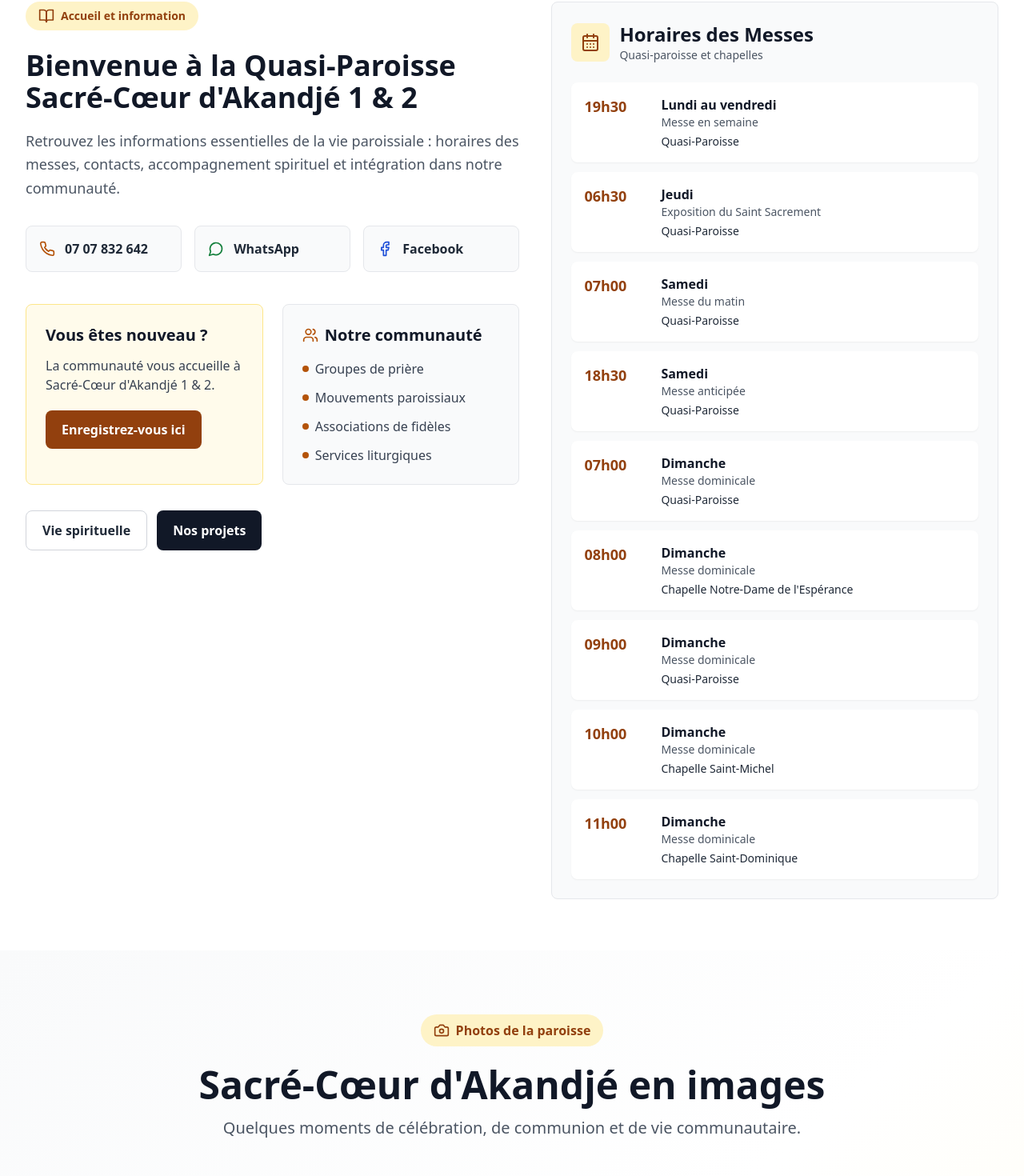
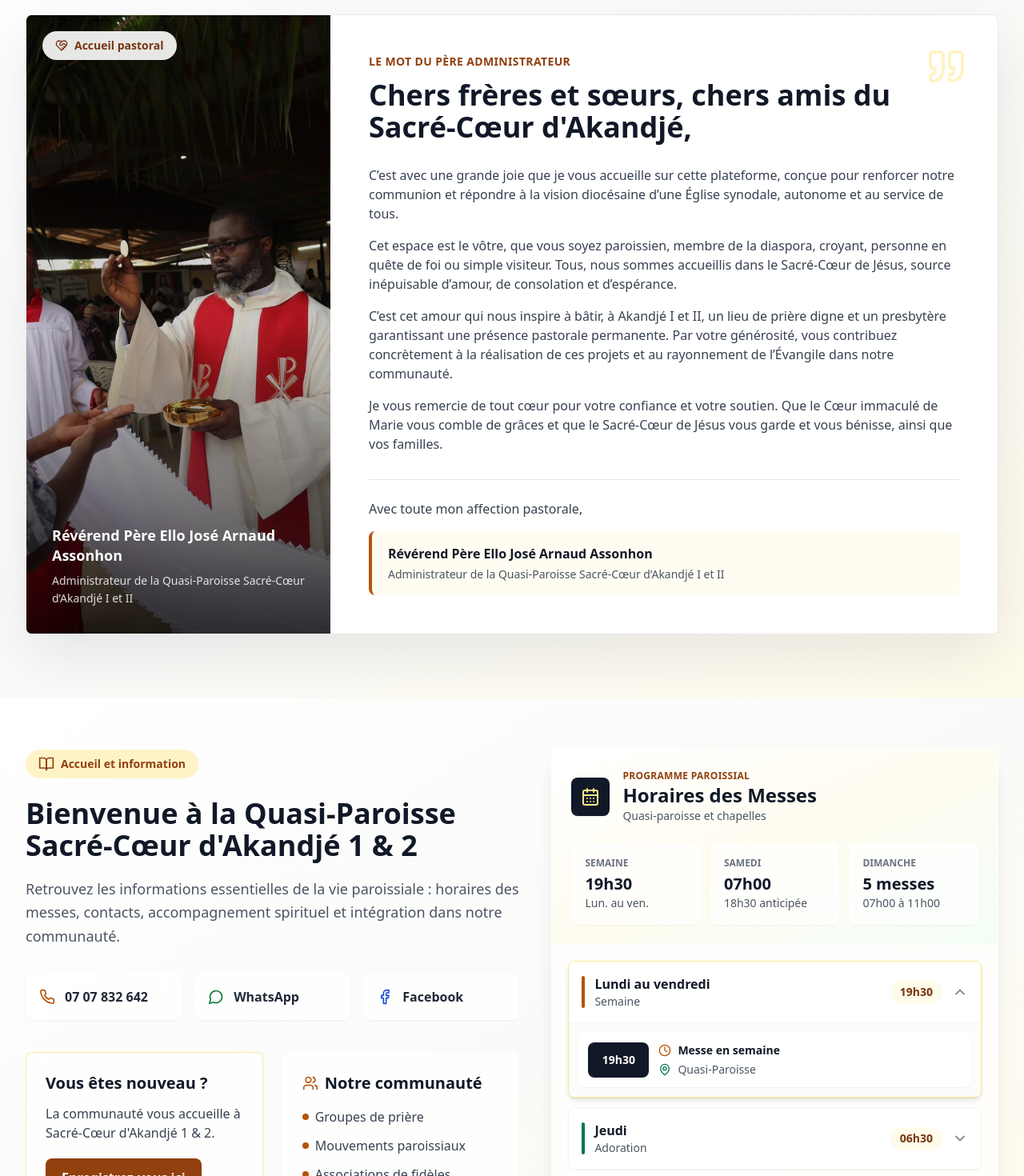
Before and after one commit to LordWinNgoran/akandje_church, a React (Vite) app: page / in a window 1280 px wide. Shown: the part 862-2332 px from the top of the page at 80% size. Built offline with nearby package versions, Linux system fonts and the light colour scheme; no server answers; the database is empty.

Commit message:
Add AdministratorMessage component and update various sections for clarity and consistency

```diff
--- a/src/App.tsx
+++ b/src/App.tsx
@@ -2,6 +2,7 @@ import { useState } from 'react';
 import { LanguageProvider } from './contexts/LanguageContext';
 import Header from './components/Header';
 import Hero from './components/Hero';
+import AdministratorMessage from './components/AdministratorMessage';
 import ParishHomeInfo from './components/ParishHomeInfo';
 import SpiritualLifePage from './components/SpiritualLifePage';
 import ChurchGallery from './components/ChurchGallery';
@@ -39,6 +40,8 @@ function App() {
               onDonate={() => setCurrentPage('donate')}
               onProjects={() => setCurrentPage('projects')}
             />
+
+            <AdministratorMessage />
 
             <ParishHomeInfo
               onProjects={() => setCurrentPage('projects')}
--- /dev/null
+++ b/src/components/AdministratorMessage.tsx
@@ -0,0 +1,75 @@
+import { HeartHandshake, Quote } from 'lucide-react';
+import administratorPhoto from '../assets/parish-eucharist.jpeg';
+
+const messageParagraphs = [
+  'C’est avec une grande joie que je vous accueille sur cette plateforme, conçue pour renforcer notre communion et répondre à la vision diocésaine d’une Église synodale, autonome et au service de tous.',
+  'Cet espace est le vôtre, que vous soyez paroissien, membre de la diaspora, croyant, personne en quête de foi ou simple visiteur. Tous, nous sommes accueillis dans le Sacré-Cœur de Jésus, source inépuisable d’amour, de consolation et d’espérance.',
+  'C’est cet amour qui nous inspire à bâtir, à Akandjé I et II, un lieu de prière digne et un presbytère garantissant une présence pastorale permanente. Par votre générosité, vous contribuez concrètement à la réalisation de ces projets et au rayonnement de l’Évangile dans notre communauté.',
+  'Je vous remercie de tout cœur pour votre confiance et votre soutien. Que le Cœur immaculé de Marie vous comble de grâces et que le Sacré-Cœur de Jésus vous garde et vous bénisse, ainsi que vos familles.',
+];
+
+export default function AdministratorMessage() {
+  return (
+    <section className="bg-gradient-to-br from-white via-stone-50 to-amber-50 py-16 sm:py-20">
+      <div className="mx-auto max-w-7xl px-4 sm:px-6 lg:px-8">
+        <div className="overflow-hidden rounded-lg border border-stone-200/80 bg-white shadow-[0_24px_70px_rgba(31,41,55,0.10)]">
+          <div className="grid lg:grid-cols-[380px_1fr]">
+            <aside className="relative min-h-[360px] bg-stone-900 sm:min-h-[440px] lg:min-h-full">
+              <img
+                src={administratorPhoto}
+                alt="Révérend Père Ello José Arnaud Assonhon"
+                className="absolute inset-0 h-full w-full object-cover object-center brightness-105 contrast-105 saturate-105"
+              />
+              <div className="absolute inset-0 bg-gradient-to-t from-black/80 via-black/20 to-black/10" />
+
+              <div className="absolute left-5 top-5 inline-flex items-center gap-2 rounded-full bg-white/90 px-4 py-2 text-sm font-semibold text-amber-900 shadow-sm backdrop-blur">
+                <HeartHandshake className="h-4 w-4" />
+                Accueil pastoral
+              </div>
+
+              <div className="absolute inset-x-0 bottom-0 p-6 text-white sm:p-8">
+                <p className="text-lg font-bold leading-snug">
+                  Révérend Père Ello José Arnaud Assonhon
+                </p>
+                <p className="mt-2 max-w-xs text-sm leading-relaxed text-white/85">
+                  Administrateur de la Quasi-Paroisse Sacré-Cœur d’Akandjé I et II
+                </p>
+              </div>
+            </aside>
+
+            <article className="relative p-7 sm:p-9 lg:p-12">
+              <Quote className="absolute right-7 top-7 h-12 w-12 text-amber-100 sm:right-10 sm:top-10" />
+
+              <div className="relative">
+                <p className="text-sm font-semibold uppercase tracking-wide text-amber-800">
+                  Le mot du Père Administrateur
+                </p>
+                <h2 className="mt-3 max-w-3xl text-3xl font-bold leading-tight text-gray-900 sm:text-4xl">
+                  Chers frères et sœurs, chers amis du Sacré-Cœur d'Akandjé,
+                </h2>
+
+                <div className="mt-7 space-y-4 text-[15.5px] leading-7 text-gray-700 sm:text-base">
+                  {messageParagraphs.map((paragraph) => (
+                    <p key={paragraph}>{paragraph}</p>
+                  ))}
+                </div>
+
+                <div className="mt-8 border-t border-stone-200 pt-6">
+                  <p className="text-gray-700">Avec toute mon affection pastorale,</p>
+                  <div className="mt-4 rounded-lg border-l-4 border-amber-700 bg-amber-50/70 px-5 py-4">
+                    <p className="font-bold text-gray-900">
+                      Révérend Père Ello José Arnaud Assonhon
+                    </p>
+                    <p className="mt-1 text-sm text-gray-600">
+                      Administrateur de la Quasi-Paroisse Sacré-Cœur d’Akandjé I et II
+                    </p>
+                  </div>
+                </div>
+              </div>
+            </article>
+          </div>
+        </div>
+      </div>
+    </section>
+  );
+}
--- a/src/components/Footer.tsx
+++ b/src/components/Footer.tsx
@@ -18,9 +18,9 @@ export default function Footer({ onNavigate }: FooterProps) {
               <img src={logo} alt="Logo Sacré-Cœur d'Akandjé" className="h-20 w-20 object-contain" />
               <div>
                 <p className="mb-1 text-xs font-semibold uppercase tracking-wide text-amber-400">
-                  Église Catholique de l’Archidiocèse d’Abidjan
+                  ARCHIDIOCESE D'ABIDJAN
                 </p>
-                <h3 className="text-xl font-bold">Sacré-Cœur d'Akandjé</h3>
+                <h3 className="text-xl font-bold">Sacré-Coeur d'Akandjé 1&2</h3>
                 <p className="text-sm text-gray-400">Quasi-Paroisse</p>
               </div>
             </div>
--- a/src/components/Header.tsx
+++ b/src/components/Header.tsx
@@ -28,9 +28,9 @@ export default function Header({ onNavigate, currentPage }: HeaderProps) {
 
             <div className="leading-tight">
               <p className="mb-1 text-[10px] font-semibold uppercase tracking-wide text-amber-700">
-                Église Catholique de l’Archidiocèse d’Abidjan
+                ARCHIDIOCESE D'ABIDJAN
               </p>
-              <h1 className="text-xl font-bold text-gray-900">Sacré-Cœur d'Akandjé</h1>
+              <h1 className="text-xl font-bold text-gray-900">Sacré-Coeur d'Akandjé 1&2</h1>
               <p className="text-xs text-gray-600">Quasi-Paroisse</p>
             </div>
           </div>
--- a/src/components/ParishHomeInfo.tsx
+++ b/src/components/ParishHomeInfo.tsx
@@ -1,7 +1,10 @@
 import {
   BookOpen,
   CalendarDays,
+  ChevronDown,
+  Clock,
   Facebook,
+  MapPin,
   MessageCircle,
   Phone,
   Users,
@@ -12,60 +15,83 @@ interface ParishHomeInfoProps {
   onSpiritual: () => void;
 }
 
-const massTimes = [
+const massGroups = [
   {
     day: 'Lundi au vendredi',
+    highlight: '19h30',
+    label: 'Semaine',
+    accent: 'bg-amber-700',
+    masses: [
+      {
         detail: 'Messe en semaine',
         time: '19h30',
         place: 'Quasi-Paroisse',
       },
+    ],
+  },
   {
     day: 'Jeudi',
+    highlight: '06h30',
+    label: 'Adoration',
+    accent: 'bg-emerald-700',
+    masses: [
+      {
         detail: 'Exposition du Saint Sacrement',
         time: '06h30',
         place: 'Quasi-Paroisse',
       },
+    ],
+  },
   {
     day: 'Samedi',
+    highlight: '07h00 / 18h30',
+    label: 'Samedi',
+    accent: 'bg-sky-700',
+    masses: [
+      {
         detail: 'Messe du matin',
         time: '07h00',
         place: 'Quasi-Paroisse',
       },
       {
-    day: 'Samedi',
         detail: 'Messe anticipée',
         time: '18h30',
         place: 'Quasi-Paroisse',
       },
+    ],
+  },
   {
     day: 'Dimanche',
+    highlight: '07h00 - 11h00',
+    label: 'Dimanche',
+    accent: 'bg-rose-700',
+    masses: [
+      {
         detail: 'Messe dominicale',
         time: '07h00',
         place: 'Quasi-Paroisse',
       },
       {
-    day: 'Dimanche',
         detail: 'Messe dominicale',
         time: '08h00',
         place: "Chapelle Notre-Dame de l'Espérance",
       },
       {
-    day: 'Dimanche',
         detail: 'Messe dominicale',
         time: '09h00',
         place: 'Quasi-Paroisse',
       },
       {
-    day: 'Dimanche',
         detail: 'Messe dominicale',
         time: '10h00',
         place: 'Chapelle Saint-Michel',
       },
       {
-    day: 'Dimanche',
         detail: 'Messe dominicale',
         time: '11h00',
         place: 'Chapelle Saint-Dominique',
+      },
+    ],
   },
 ];
 
@@ -78,7 +104,7 @@ const communityItems = [
 
 export default function ParishHomeInfo({ onProjects, onSpiritual }: ParishHomeInfoProps) {
   return (
-    <section className="bg-white py-16">
+    <section className="bg-gradient-to-br from-white via-stone-50 to-amber-50 py-16">
       <div className="mx-auto max-w-7xl px-4 sm:px-6 lg:px-8">
         <div className="grid gap-10 lg:grid-cols-[1.05fr_0.95fr]">
           <div>
@@ -99,7 +125,7 @@ export default function ParishHomeInfo({ onProjects, onSpiritual }: ParishHomeIn
             <div className="mt-8 grid gap-4 sm:grid-cols-3">
               <a
                 href="tel:+2250707832642"
-                className="flex items-center gap-3 rounded-lg border border-gray-200 bg-gray-50 px-4 py-4 text-gray-800 transition-colors hover:border-amber-300 hover:bg-amber-50"
+                className="flex items-center gap-3 rounded-lg border border-white/80 bg-white/70 px-4 py-4 text-gray-800 shadow-sm backdrop-blur-md transition-colors hover:border-amber-300 hover:bg-white"
               >
                 <Phone className="h-5 w-5 text-amber-700" />
                 <span className="font-semibold">07 07 832 642</span>
@@ -108,7 +134,7 @@ export default function ParishHomeInfo({ onProjects, onSpiritual }: ParishHomeIn
                 href="https://wa.me/2250707832642"
                 target="_blank"
                 rel="noreferrer"
-                className="flex items-center gap-3 rounded-lg border border-gray-200 bg-gray-50 px-4 py-4 text-gray-800 transition-colors hover:border-amber-300 hover:bg-amber-50"
+                className="flex items-center gap-3 rounded-lg border border-white/80 bg-white/70 px-4 py-4 text-gray-800 shadow-sm backdrop-blur-md transition-colors hover:border-amber-300 hover:bg-white"
               >
                 <MessageCircle className="h-5 w-5 text-green-700" />
                 <span className="font-semibold">WhatsApp</span>
@@ -117,7 +143,7 @@ export default function ParishHomeInfo({ onProjects, onSpiritual }: ParishHomeIn
                 href="https://www.facebook.com/"
                 target="_blank"
                 rel="noreferrer"
-                className="flex items-center gap-3 rounded-lg border border-gray-200 bg-gray-50 px-4 py-4 text-gray-800 transition-colors hover:border-amber-300 hover:bg-amber-50"
+                className="flex items-center gap-3 rounded-lg border border-white/80 bg-white/70 px-4 py-4 text-gray-800 shadow-sm backdrop-blur-md transition-colors hover:border-amber-300 hover:bg-white"
               >
                 <Facebook className="h-5 w-5 text-blue-700" />
                 <span className="font-semibold">Facebook</span>
@@ -125,7 +151,7 @@ export default function ParishHomeInfo({ onProjects, onSpiritual }: ParishHomeIn
             </div>
 
             <div className="mt-10 grid gap-6 sm:grid-cols-2">
-              <div className="rounded-lg border border-amber-200 bg-amber-50 p-6">
+              <div className="rounded-lg border border-amber-200/80 bg-white/70 p-6 shadow-sm backdrop-blur-md">
                 <h3 className="text-xl font-bold text-gray-900">Vous êtes nouveau ?</h3>
                 <p className="mt-3 text-gray-700">
                   La communauté vous accueille à Sacré-Cœur d'Akandjé 1 & 2.
@@ -140,7 +166,7 @@ export default function ParishHomeInfo({ onProjects, onSpiritual }: ParishHomeIn
                 </a>
               </div>
 
-              <div className="rounded-lg border border-gray-200 bg-gray-50 p-6">
+              <div className="rounded-lg border border-white/80 bg-white/70 p-6 shadow-sm backdrop-blur-md">
                 <h3 className="flex items-center gap-2 text-xl font-bold text-gray-900">
                   <Users className="h-5 w-5 text-amber-700" />
                   Notre communauté
@@ -172,30 +198,86 @@ export default function ParishHomeInfo({ onProjects, onSpiritual }: ParishHomeIn
             </div>
           </div>
 
-          <div className="rounded-lg border border-gray-200 bg-gray-50 p-6">
-            <div className="mb-6 flex items-center gap-3">
-              <div className="rounded-lg bg-amber-100 p-3">
-                <CalendarDays className="h-6 w-6 text-amber-800" />
+          <div className="overflow-hidden rounded-lg border border-white/80 bg-white/70 shadow-xl backdrop-blur-md">
+            <div className="border-b border-white/70 bg-gradient-to-br from-white/90 via-amber-50/75 to-emerald-50/60 p-6">
+              <div className="mb-6 flex items-center gap-4">
+                <div className="rounded-lg bg-gray-900 p-3 shadow-sm">
+                  <CalendarDays className="h-6 w-6 text-amber-200" />
                 </div>
                 <div>
+                  <p className="text-xs font-semibold uppercase tracking-wide text-amber-800">
+                    Programme paroissial
+                  </p>
                   <h3 className="text-2xl font-bold text-gray-900">Horaires des Messes</h3>
                   <p className="text-sm text-gray-600">Quasi-paroisse et chapelles</p>
                 </div>
               </div>
 
-            <div className="space-y-3">
-              {massTimes.map((mass) => (
-                <div
-                  key={`${mass.day}-${mass.time}-${mass.place}`}
-                  className="grid grid-cols-[4.5rem_1fr] gap-4 rounded-lg bg-white p-4 shadow-sm sm:grid-cols-[5rem_1fr]"
-                >
-                  <div className="text-lg font-bold text-amber-800">{mass.time}</div>
-                  <div>
-                    <p className="font-semibold text-gray-900">{mass.day}</p>
-                    <p className="text-sm text-gray-600">{mass.detail}</p>
-                    <p className="mt-1 text-sm font-medium text-gray-800">{mass.place}</p>
+              <div className="grid gap-3 sm:grid-cols-3">
+                <div className="rounded-lg border border-white/80 bg-white/70 p-4 shadow-sm backdrop-blur">
+                  <p className="text-xs font-semibold uppercase text-gray-500">Semaine</p>
+                  <p className="mt-1 text-xl font-bold text-gray-900">19h30</p>
+                  <p className="text-sm text-gray-600">Lun. au ven.</p>
+                </div>
+                <div className="rounded-lg border border-white/80 bg-white/70 p-4 shadow-sm backdrop-blur">
+                  <p className="text-xs font-semibold uppercase text-gray-500">Samedi</p>
+                  <p className="mt-1 text-xl font-bold text-gray-900">07h00</p>
+                  <p className="text-sm text-gray-600">18h30 anticipée</p>
+                </div>
+                <div className="rounded-lg border border-white/80 bg-white/70 p-4 shadow-sm backdrop-blur">
+                  <p className="text-xs font-semibold uppercase text-gray-500">Dimanche</p>
+                  <p className="mt-1 text-xl font-bold text-gray-900">5 messes</p>
+                  <p className="text-sm text-gray-600">07h00 à 11h00</p>
                 </div>
               </div>
+            </div>
+
+            <div className="space-y-3 p-5">
+              {massGroups.map((group, index) => (
+                <details
+                  key={group.day}
+                  open={index === 0}
+                  className="group overflow-hidden rounded-lg border border-gray-100 bg-white/80 shadow-sm backdrop-blur transition-all open:border-amber-200 open:bg-white open:shadow-md"
+                >
+                  <summary className="flex cursor-pointer list-none items-center justify-between gap-4 p-4 [&::-webkit-details-marker]:hidden">
+                    <div className="flex min-w-0 items-center gap-3">
+                      <span className={`h-10 w-1 rounded-full ${group.accent}`} />
+                      <div className="min-w-0">
+                        <p className="font-semibold text-gray-900">{group.day}</p>
+                        <p className="text-sm text-gray-600">{group.label}</p>
+                      </div>
+                    </div>
+                    <div className="flex flex-shrink-0 items-center gap-3">
+                      <span className="rounded-full bg-amber-50 px-3 py-1 text-sm font-bold text-amber-900">
+                        {group.highlight}
+                      </span>
+                      <ChevronDown className="h-5 w-5 text-gray-500 transition-transform group-open:rotate-180" />
+                    </div>
+                  </summary>
+
+                  <div className="space-y-2 border-t border-gray-100 bg-stone-50/60 p-3">
+                    {group.masses.map((mass) => (
+                      <div
+                        key={`${group.day}-${mass.time}-${mass.place}`}
+                        className="grid grid-cols-[4.75rem_1fr] gap-3 rounded-lg bg-white/90 p-3 shadow-sm"
+                      >
+                        <div className="flex h-11 items-center justify-center rounded-lg bg-gray-900 text-sm font-bold text-white">
+                          {mass.time}
+                        </div>
+                        <div className="min-w-0">
+                          <p className="flex items-center gap-2 text-sm font-semibold text-gray-900">
+                            <Clock className="h-4 w-4 flex-shrink-0 text-amber-700" />
+                            {mass.detail}
+                          </p>
+                          <p className="mt-1 flex items-center gap-2 text-sm text-gray-600">
+                            <MapPin className="h-4 w-4 flex-shrink-0 text-emerald-700" />
+                            {mass.place}
+                          </p>
+                        </div>
+                      </div>
+                    ))}
+                  </div>
+                </details>
               ))}
             </div>
           </div>
--- a/src/components/SpiritualLifePage.tsx
+++ b/src/components/SpiritualLifePage.tsx
@@ -14,7 +14,7 @@ import parishEucharistImage from '../assets/parish-eucharist.jpeg';
 
 const sacraments = [
   {
-    title: 'La catéchèse aux sacrements',
+    title: 'La catéchèse',
     description: 'Parcours de formation pour préparer les enfants, les jeunes et les adultes à recevoir les sacrements.',
     icon: BookOpen,
     cta: true,
```
Also changed, not shown: src/components/CorporateSponsorship.tsx (+13 -13 lines), src/components/Hero.tsx (+7 -3 lines), src/contexts/LanguageContext.tsx (+1 -7 lines). Lines whose indentation alone changed are shown as unchanged.
